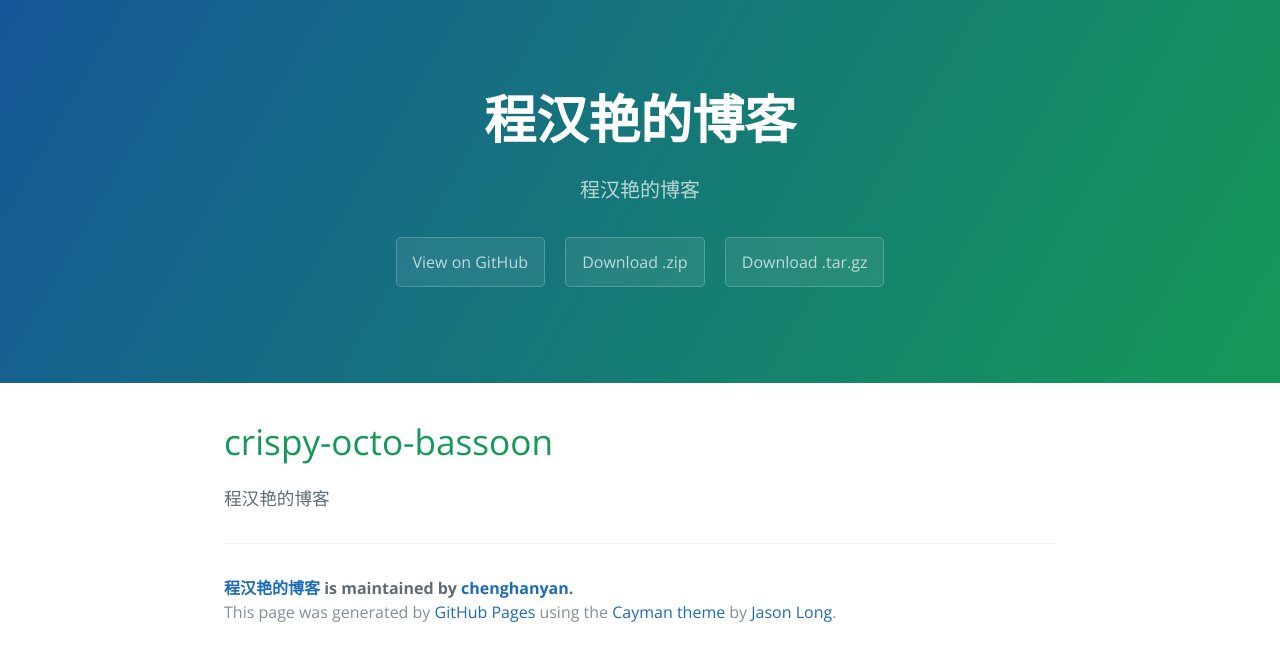
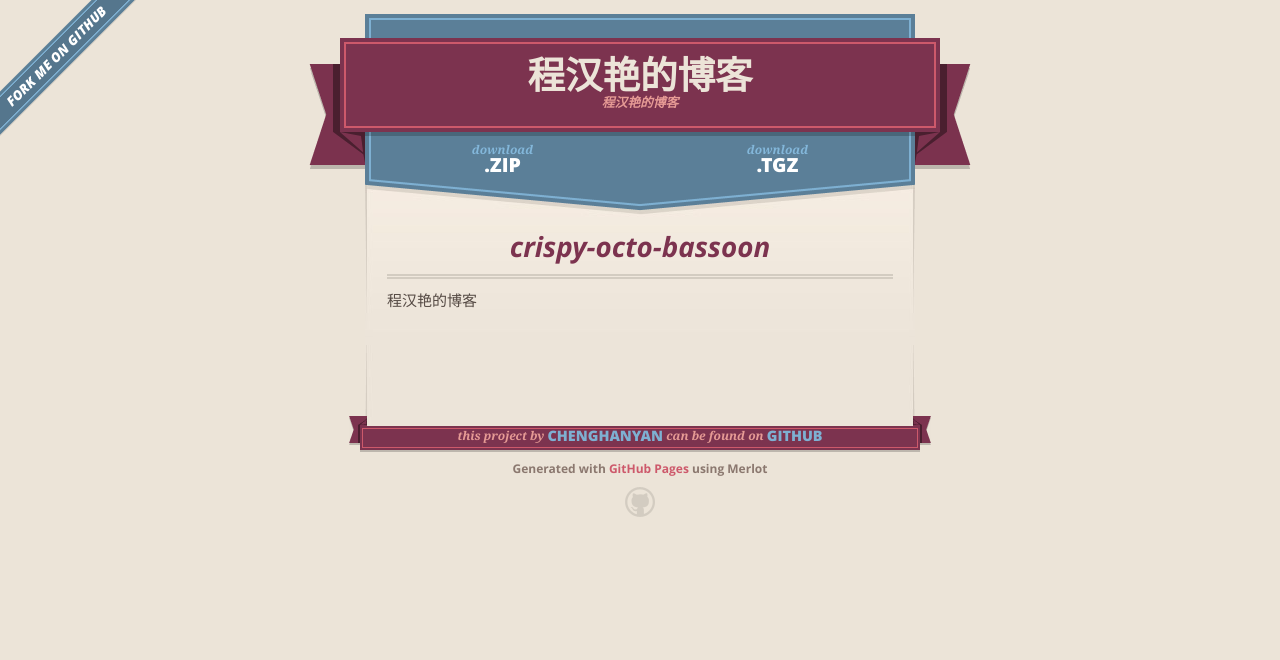
Before and after one commit to chenghanyan/crispy-octo-bassoon, a plain HTML site: page index.html in a window 1280 px wide. Drawn offline with nearby package versions, Linux system fonts and the light colour scheme.

Commit message:
Create gh-pages branch via GitHub

```diff
--- a/index.html
+++ b/index.html
@@ -1,36 +1,70 @@
 <!DOCTYPE html>
-<html lang="en-us">
+<html>
   <head>
-    <meta charset="UTF-8">
+    <meta charset='utf-8'>
+    <meta http-equiv="X-UA-Compatible" content="chrome=1">
+    <meta name="viewport" content="width=640">
+
+    <link rel="stylesheet" href="stylesheets/core.css" media="screen">
+    <link rel="stylesheet" href="stylesheets/mobile.css" media="handheld, only screen and (max-device-width:640px)">
+    <link rel="stylesheet" href="stylesheets/github-light.css">
+
+    <script type="text/javascript" src="javascripts/modernizr.js"></script>
+    <script type="text/javascript" src="https://ajax.googleapis.com/ajax/libs/jquery/1.7.1/jquery.min.js"></script>
+    <script type="text/javascript" src="javascripts/headsmart.min.js"></script>
+    <script type="text/javascript">
+      $(document).ready(function () {
+        $('#main_content').headsmart()
+      })
+    </script>
     <title>程汉艳的博客 by chenghanyan</title>
-    <meta name="viewport" content="width=device-width, initial-scale=1">
-    <link rel="stylesheet" type="text/css" href="stylesheets/normalize.css" media="screen">
-    <link href='https://fonts.googleapis.com/css?family=Open+Sans:400,700' rel='stylesheet' type='text/css'>
-    <link rel="stylesheet" type="text/css" href="stylesheets/stylesheet.css" media="screen">
-    <link rel="stylesheet" type="text/css" href="stylesheets/github-light.css" media="screen">
   </head>
+
   <body>
-    <section class="page-header">
-      <h1 class="project-name">程汉艳的博客</h1>
-      <h2 class="project-tagline">程汉艳的博客</h2>
-      <a href="https://github.com/chenghanyan/crispy-octo-bassoon" class="btn">View on GitHub</a>
-      <a href="https://github.com/chenghanyan/crispy-octo-bassoon/zipball/master" class="btn">Download .zip</a>
-      <a href="https://github.com/chenghanyan/crispy-octo-bassoon/tarball/master" class="btn">Download .tar.gz</a>
-    </section>
+    <a id="forkme_banner" href="https://github.com/chenghanyan/crispy-octo-bassoon">View on GitHub</a>
+    <div class="shell">
 
-    <section class="main-content">
-      <h1>
+      <header>
+        <span class="ribbon-outer">
+          <span class="ribbon-inner">
+            <h1>程汉艳的博客</h1>
+            <h2>程汉艳的博客</h2>
+          </span>
+          <span class="left-tail"></span>
+          <span class="right-tail"></span>
+        </span>
+      </header>
+
+      <section id="downloads">
+        <span class="inner">
+          <a href="https://github.com/chenghanyan/crispy-octo-bassoon/zipball/master" class="zip"><em>download</em> .ZIP</a><a href="https://github.com/chenghanyan/crispy-octo-bassoon/tarball/master" class="tgz"><em>download</em> .TGZ</a>
+        </span>
+      </section>
+
+
+      <span class="banner-fix"></span>
+
+
+      <section id="main_content">
+        <h1>
 <a id="crispy-octo-bassoon" class="anchor" href="#crispy-octo-bassoon" aria-hidden="true"><span aria-hidden="true" class="octicon octicon-link"></span></a>crispy-octo-bassoon</h1>
 
 <p>程汉艳的博客</p>
+      </section>
 
-      <footer class="site-footer">
-        <span class="site-footer-owner"><a href="https://github.com/chenghanyan/crispy-octo-bassoon">程汉艳的博客</a> is maintained by <a href="https://github.com/chenghanyan">chenghanyan</a>.</span>
-
-        <span class="site-footer-credits">This page was generated by <a href="https://pages.github.com">GitHub Pages</a> using the <a href="https://github.com/jasonlong/cayman-theme">Cayman theme</a> by <a href="https://twitter.com/jasonlong">Jason Long</a>.</span>
+      <footer>
+        <span class="ribbon-outer">
+          <span class="ribbon-inner">
+            <p>this project by <a href="https://github.com/chenghanyan">chenghanyan</a> can be found on <a href="https://github.com/chenghanyan/crispy-octo-bassoon">GitHub</a></p>
+          </span>
+          <span class="left-tail"></span>
+          <span class="right-tail"></span>
+        </span>
+        <p>Generated with <a href="https://pages.github.com">GitHub Pages</a> using Merlot</p>
+        <span class="octocat"></span>
       </footer>
 
-    </section>
+    </div>
 
 
   </body>
```
